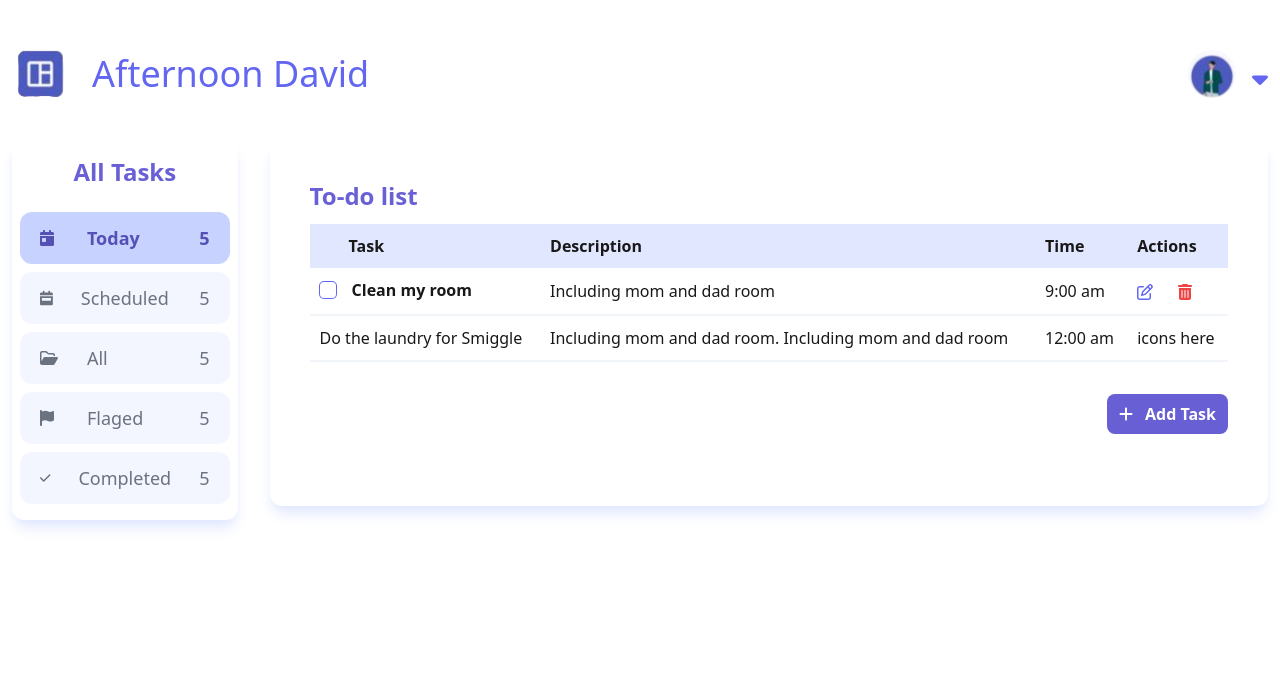
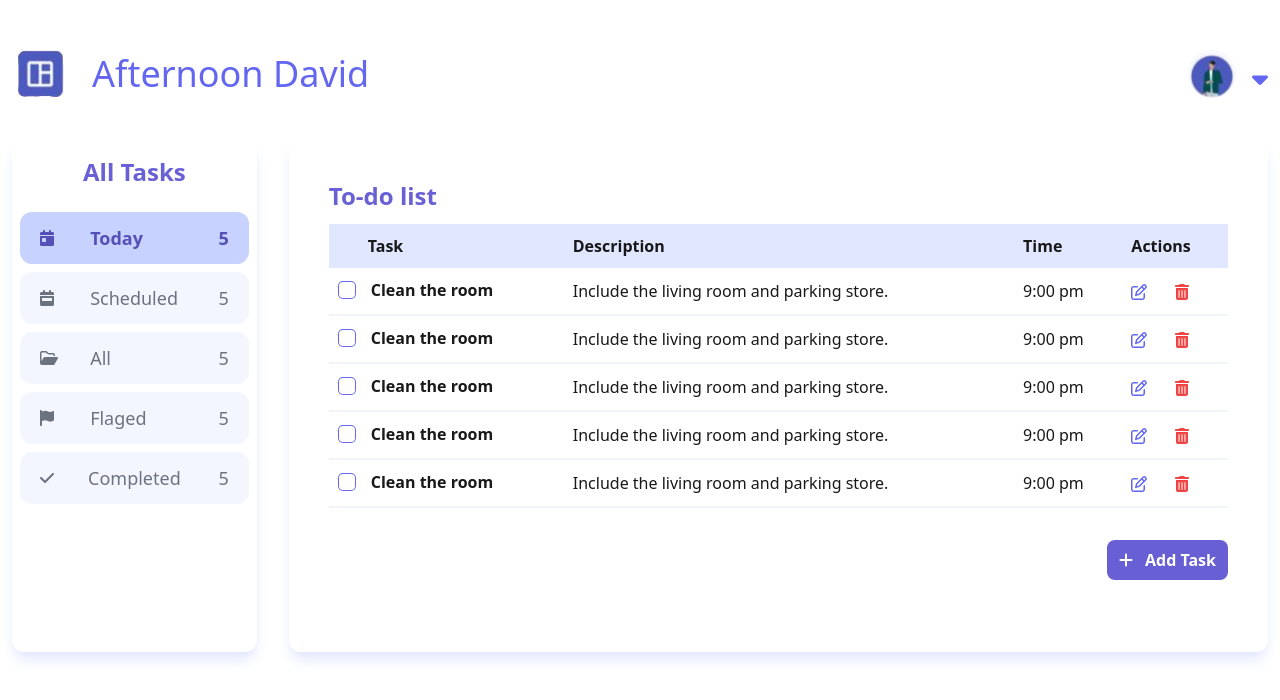
Before and after one commit to jowc/health-todo, an Angular app: page / in a window 1280 px wide. Shown: the top 700 px of the page. Built offline with nearby package versions, Linux system fonts and the light colour scheme.

Commit message:
added signal mock data

```diff
--- a/src/app/app.component.html
+++ b/src/app/app.component.html
@@ -3,9 +3,9 @@
 </header>
 <main class="mt-6 sm:mt-10 h-full">
 
-  <div class="grid md:grid-cols-5 gap-8 min-h-[80%]">
-    <app-sidebar class="w-full md:col-span-1" />
-    <app-table class="w-full md:col-span-4" />
+  <div class="flex flex-col md:flex-row gap-8 min-h-[80%]">
+    <app-sidebar class="w-full md:w-1/5" />
+    <app-table class="w-full md:w-4/5" />
   </div>
 
 </main>
--- /dev/null
+++ b/src/app/shared/store/mock-data.service.ts
@@ -0,0 +1,9 @@
+import { Injectable, signal } from '@angular/core';
+import { tasks } from './mock.data';
+
+@Injectable({ providedIn: 'root' })
+export class MockDataService {
+  tasks = signal(tasks);
+
+  deleteTask = (id: number) => this.tasks.mutate((task) => task);
+}
--- a/src/app/shared/store/mock.data.ts
+++ b/src/app/shared/store/mock.data.ts
@@ -1,6 +1,4 @@
-import { signal } from '@angular/core';
-
-export const tasks = signal([
+export const tasks = [
   {
     id: 1,
     task: 'Clean the room',
@@ -31,4 +29,4 @@ export const tasks = signal([
     description: 'Include the living room and parking store.',
     time: '9:00 pm',
   },
-]);
+];
--- a/src/app/shared/ui/sidebar/sidebar.component.html
+++ b/src/app/shared/ui/sidebar/sidebar.component.html
@@ -1,4 +1,4 @@
-<div class="py-4 px-2 rounded-xl shadow-lg shadow-indigo-100">
+<div class="h-full py-4 px-2 rounded-xl shadow-lg shadow-indigo-100">
 
     <h3 class="sm:text-center">All Tasks</h3>
 
--- a/src/app/ui/table/table.component.html
+++ b/src/app/ui/table/table.component.html
@@ -1,4 +1,4 @@
-<div class="p-5 sm:p-10 rounded-xl shadow-lg shadow-indigo-100 overflow-auto">
+<div class="h-full p-5 sm:p-10 rounded-xl shadow-lg shadow-indigo-100 overflow-auto">
     <h3>To-do list</h3>
 
     <table class="mt-3 w-full min-w-[700px] table-fixed sm:table-auto">
@@ -10,37 +10,34 @@
                 <th>Actions</th>
             </tr>
         </thead>
+
         <tbody>
+            <ng-container *ngFor="let item of dataService.tasks();">
+
                 <tr>
                     <td class="flex items-center gap-x-4">
                         <input type="checkbox" name="task" id="task"
                             class="relative peer block appearance-none outline-none w-4 h-4 ring-1 ring-indigo-500 bg-white checked:bg-indigo-600 rounded" />
-                    <label class="block font-bold" for="task">Clean my room</label>
-                    <svg class="hidden peer-checked:block absolute w-3 ml-[2px] text-white"
-                        xmlns="http://www.w3.org/2000/svg" viewBox="0 0 24 24" fill="none" stroke="currentColor"
-                        stroke-width="4" stroke-linecap="round" stroke-linejoin="round">
+                        <label class="block font-bold" for="task">{{item.task}}</label>
+                        <svg class="hidden peer-checked:block absolute w-3 ml-[2px] text-white" xmlns="http://www.w3.org/2000/svg"
+                            viewBox="0 0 24 24" fill="none" stroke="currentColor" stroke-width="4" stroke-linecap="round"
+                            stroke-linejoin="round">
                             <polyline points="20 6 9 17 4 12"></polyline>
                         </svg>
                         </td>
-
-                <td>Including mom and dad room</td>
-                <td>9:00 am</td>
+                    <td>{{item.description}}</td>
+                    <td>{{item.time}}</td>
 
                     <td class="grid grid-cols-2">
-                    <div class="text-indigo-500 font-bold cursor-pointer">
+                        <div class="text-indigo-500 font-bold cursor-pointer" (click)="editTask(item)">
                             <fa-icon [icon]="faEdit()" />
                         </div>
-                    <div class="text-red-500 font-bold cursor-pointer">
+                        <div class="text-red-500 font-bold cursor-pointer" (click)="deleteTask(item.id)">
                             <fa-icon [icon]="faDelete()" />
                         </div>
                         </td>
                         </tr>
-            <tr>
-                <td>Do the laundry for Smiggle</td>
-                <td>Including mom and dad room. Including mom and dad room</td>
-                <td>12:00 am</td>
-                <td>icons here</td>
-            </tr>
+</ng-container>
         </tbody>
     </table>
 
--- a/src/app/ui/table/table.component.ts
+++ b/src/app/ui/table/table.component.ts
@@ -1,8 +1,9 @@
-import { Component, signal } from '@angular/core';
+import { Component, inject, signal } from '@angular/core';
 import { CommonModule } from '@angular/common';
 import { FontAwesomeModule } from '@fortawesome/angular-fontawesome';
 import { faPenToSquare } from '@fortawesome/free-regular-svg-icons';
 import { faPlus, faTrashCan } from '@fortawesome/free-solid-svg-icons';
+import { MockDataService } from 'src/app/shared/store/mock-data.service';
 
 @Component({
   selector: 'app-table',
@@ -12,7 +13,16 @@ import { faPlus, faTrashCan } from '@fortawesome/free-solid-svg-icons';
   styleUrls: ['./table.component.scss'],
 })
 export class TableComponent {
+  readonly dataService = inject(MockDataService);
   faEdit = signal(faPenToSquare);
   faDelete = signal(faTrashCan);
   faPlus = signal(faPlus);
+
+  editTask = (task: unknown) => {
+    console.log({ task });
+  };
+
+  deleteTask = (id: number) => {
+    console.log({ id });
+  };
 }
```
Lines whose indentation alone changed are shown as unchanged.
